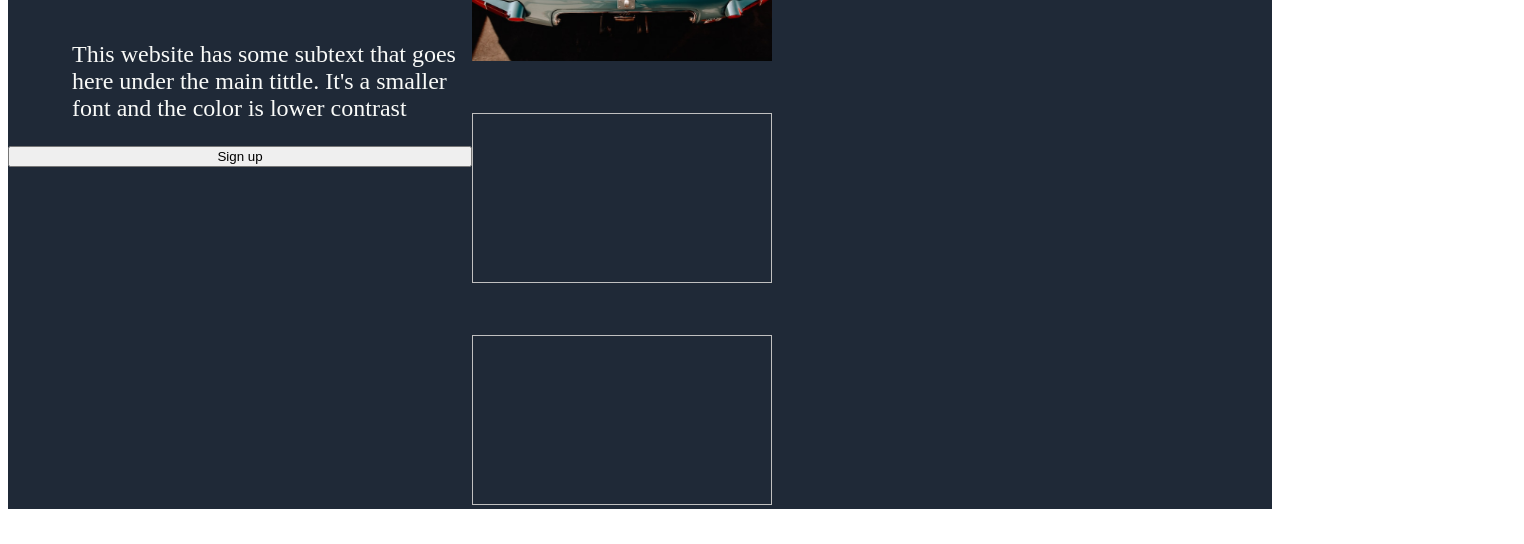
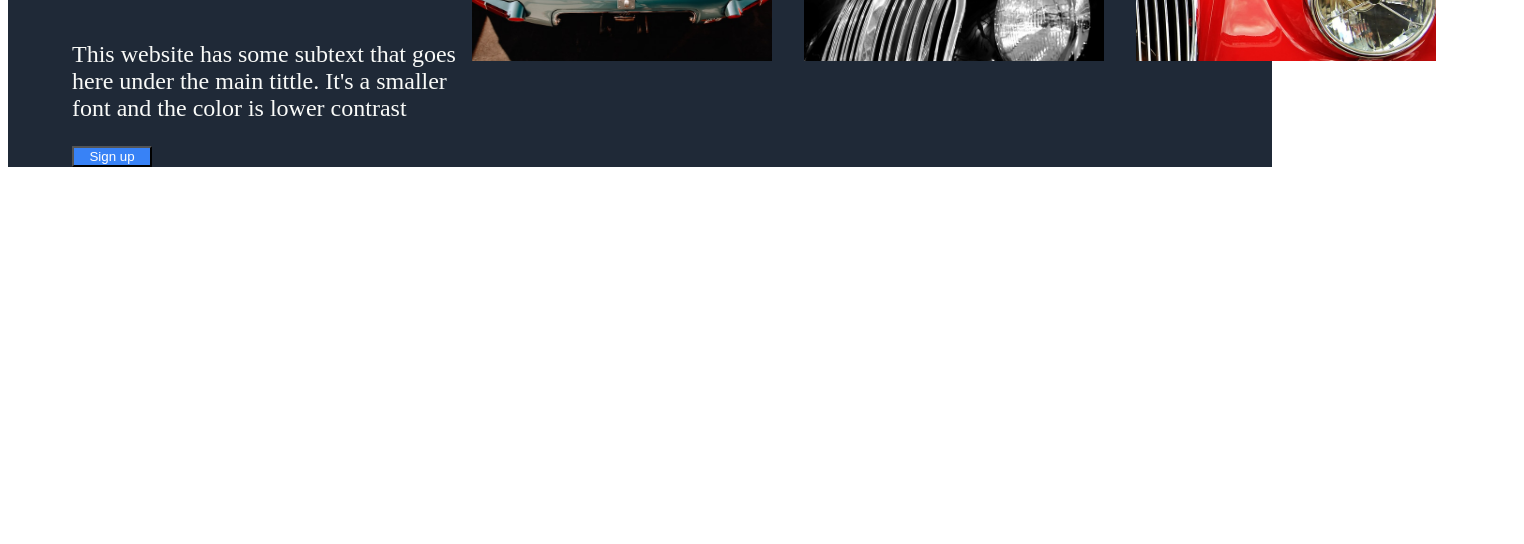
Before and after one commit to arpajus/landing-page, a plain HTML site: page index.html in a window 1280 px wide. Shown: the part 256-800 px from the top of the page, 1524 px wide, since content can reach past the window. Drawn offline with Linux system fonts and the light colour scheme.

Commit message:
Images of the header and sign up button

```diff
--- a/index.html
+++ b/index.html
@@ -23,8 +23,8 @@
             </div>
             <div class="right-header">
                 <img src="./images/jaguar-car.jpg" alt="This is an image of a Jaguar car">
-                <img>
-                <img>
+                <img src="./images/jaguar-car2.jpg" alt="This is an image of the front of Jaguar car">
+                <img src="./images/jaguar-car3.jpg" alt="This is an image of a red jaguar car">
             </div>
         </div>
     </header>
--- a/style.css
+++ b/style.css
@@ -41,8 +41,6 @@ ul{
 .right-header img{
     height: 170px;
     width: 300px;
-    padding-right: 550px;
-    padding-top: 48px;
 }
 
 .left-header{
@@ -52,12 +50,27 @@ ul{
 
 .left-header h1{
     font-size: 48px;
-    padding-left: 64px;
+    margin-left: 64px;
     font-weight: bold;
 }
 
 .left-header p{
-    padding-left: 64px;
+    margin-left: 64px;
     width: 400px;
     font-size: 24px;
 }
+
+.right-header{
+    display: flex;
+    gap: 32px;
+    padding-right: 88px;
+    padding-top: 48px;
+}
+
+.left-header button{
+    background-color: #3882F6;
+    color: white;
+    width: 80px;
+    margin-left: 64px;
+    border-radius: 1px;
+}
```
